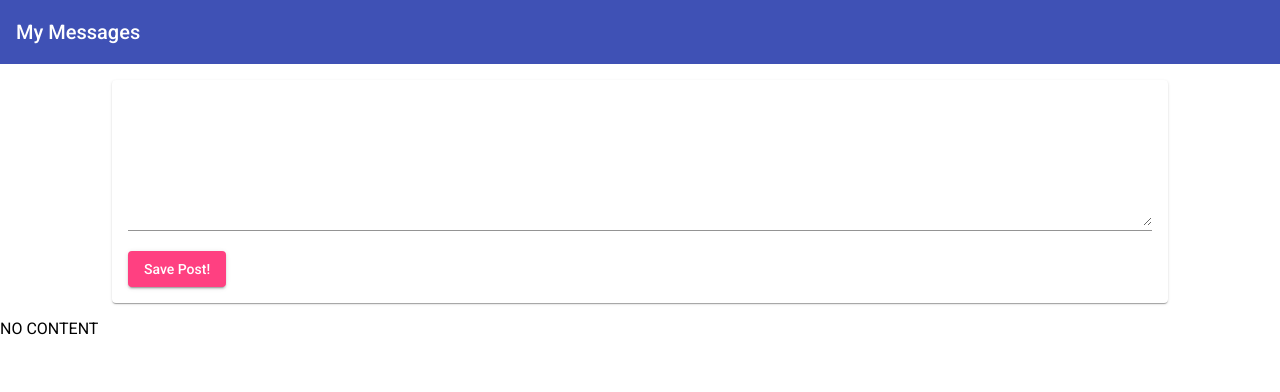
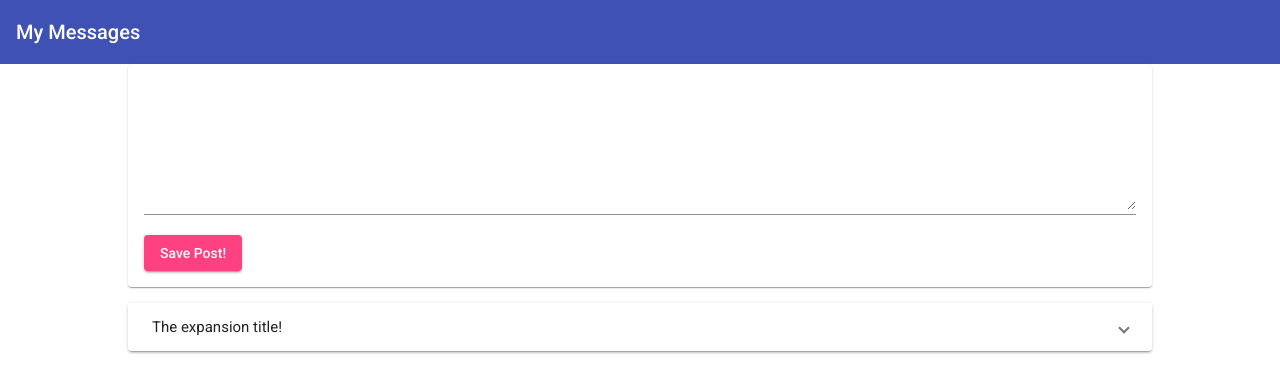
Before and after one commit to Mahsa1990a/my-angular-project, an Angular app: page / in a window 1280 px wide. Shown: the top 392 px of the page. Built offline with nearby package versions, Linux system fonts and the light colour scheme.

Commit message:
Creating post-list for Outputting Posts

```diff
--- a/src/app/app.component.css
+++ b/src/app/app.component.css
@@ -1,4 +1,7 @@
 main {
   margin-top: 1rem;
-
+  /* Centered */
+  width: 80%;
+  margin: auto;
+  /* Centered */
 }
--- a/src/app/app.component.html
+++ b/src/app/app.component.html
@@ -1,4 +1,5 @@
 <app-header></app-header>
 <main>
   <app-post-create></app-post-create>
+  <app-post-list></app-post-list>
 </main>
--- a/src/app/posts/post-create/post-create.component.css
+++ b/src/app/posts/post-create/post-create.component.css
@@ -1,12 +1,5 @@
 /* This styles will scop only for post component
 means we can you textarea for another component and style them in their css */
-
-mat-card {
-  /* For centering */
-  width: 80%;
-  margin: auto;
-  /* For centering */
-}
 
 mat-form-field,
 textarea {
--- a/src/app/posts/post-create/post-create.component.html
+++ b/src/app/posts/post-create/post-create.component.html
@@ -13,9 +13,7 @@
   <mat-form-field>
     <textarea matInput rows="6" [(ngModel)]="enteredValue"></textarea>
   </mat-form-field>
-  <button mat-raised-button color="accent" (click)="onAddPost()">Save Post!
+  <button mat-raised-button color="accent" (click)="onAddPost()">
+    Save Post!
   </button>
 </mat-card>
-
-<!-- Use the variable with string interpollation{{}} here: -->
-<p>{{ newPost }}</p>
--- /dev/null
+++ b/src/app/posts/post-list/post-list.component.css
@@ -0,0 +1,5 @@
+/* :host => Target the element itself */
+:host {
+  display: block;
+  margin-top: 1rem;
+}
--- /dev/null
+++ b/src/app/posts/post-list/post-list.component.html
@@ -0,0 +1,8 @@
+<mat-accordion>
+  <mat-expansion-panel>
+    <mat-expansion-panel-header>
+      The expansion title!
+    </mat-expansion-panel-header>
+    <p>I am in an expansion panel!</p>
+  </mat-expansion-panel>
+</mat-accordion>
--- /dev/null
+++ b/src/app/posts/post-list/post-list.component.ts
@@ -0,0 +1,15 @@
+import { Component } from '@angular/core'; // Component decorator
+
+@Component({
+  selector: 'app-post-list',
+  templateUrl: './post-list.component.html',
+  styleUrls: ['./post-list.component.css']
+})
+
+export class PostListComponent {
+  posts = [
+    { title: 'First Post', content: 'This is a POST1' },
+    { title: 'Second Post', content: 'This is a POST2' },
+    { title: 'Third Post', content: 'This is a POST3' }
+  ]
+}
```
Also changed, not shown: src/app/app.module.ts (+6 -2 lines).
